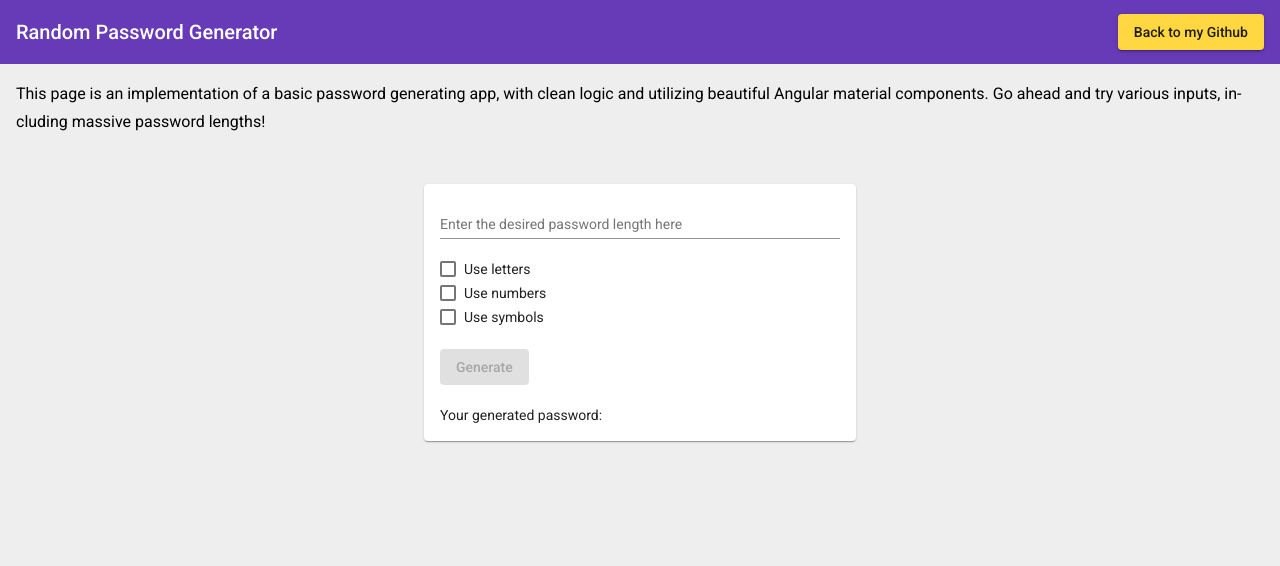
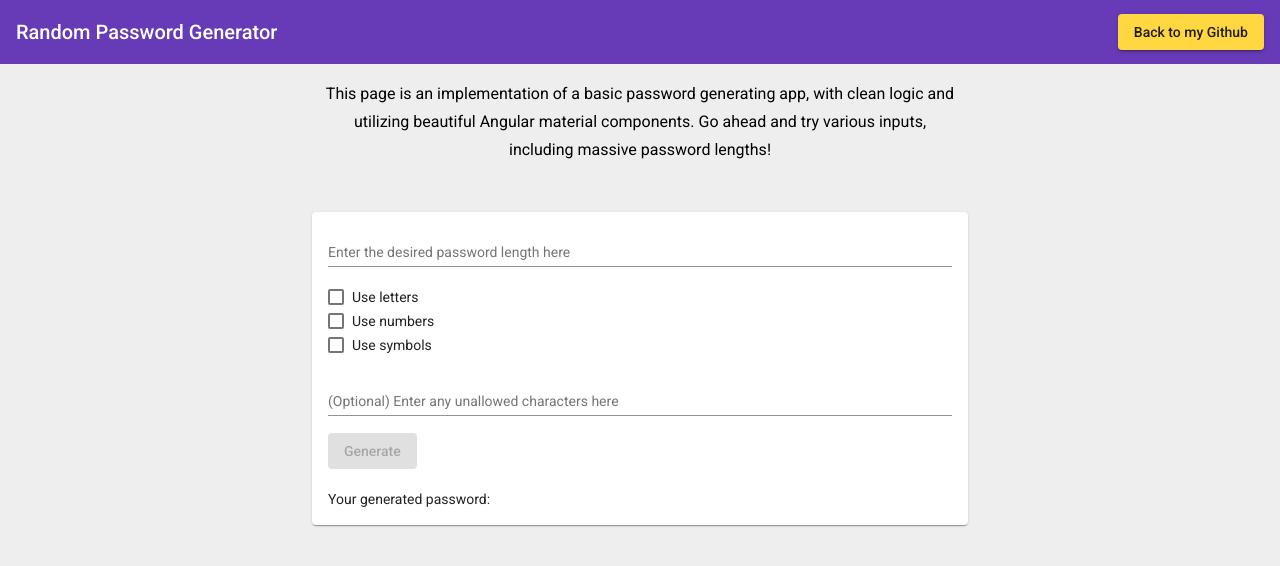
Before and after one commit to arami265/angular-password-generator, an Angular app: page / in a window 1280 px wide. Shown: the top 566 px of the page. Built offline with nearby package versions, Linux system fonts and the light colour scheme.

Commit message:
Added feature, small improvements
Added feature supporting unallowed characters; added README contents; changed styling slightly; improved Github link. Also made slight formatting changes.

```diff
--- a/src/app/app.component.html
+++ b/src/app/app.component.html
@@ -1,32 +1,40 @@
 <mat-toolbar color="primary">
   <span>Random Password Generator</span>
   <span class="toolbar-spacer"></span>
-  <a href="https://github.com/arami265">
+  <a href="https://github.com/arami265/angular-password-generator">
     <button mat-raised-button
     type='button'
     color="accent">Back to my Github</button>
   </a>
 </mat-toolbar>
 
-<div class="centered">
+<div class="med-width centered center-text">
   <h3>This page is an implementation of a basic password generating app, with clean logic and utilizing beautiful Angular material components. Go ahead and try various inputs, including massive password lengths!
   </h3>
 </div>
 
 <div class="centered">
-  <mat-card class = "form">
+  <mat-card class = "med-width">
     <form autocomplete="off">
       <mat-form-field class="full-width">
         <mat-label>Enter the desired password length here</mat-label>
         <input matInput type="text" (input)="onInputLength($event.target!)" />
       </mat-form-field>
 
+      <br>
       <mat-checkbox (change)="onChangeUseLetters()">Use letters</mat-checkbox>
       <br>
       <mat-checkbox (change)="onChangeUseNumbers()">Use numbers</mat-checkbox>
       <br>
       <mat-checkbox (change)="onChangeUseSymbols()">Use symbols</mat-checkbox>
       <br><br>
+
+      <mat-form-field class="full-width">
+        <mat-label>(Optional) Enter any unallowed characters here</mat-label>
+        <input matInput type="text" (input)="onInputUnallowed($event.target!)" />
+      </mat-form-field>
+
+      <br>
       <button mat-raised-button
       type='button'
       color="primary"
--- a/src/app/app.component.ts
+++ b/src/app/app.component.ts
@@ -7,6 +7,7 @@ import { Component } from '@angular/core';
 })
 export class AppComponent {
   length = 0;
+  unallowed = '';
   useLetters = false;
   useNumbers = false;
   useSymbols = false;
@@ -19,9 +20,17 @@ export class AppComponent {
     if(Number.isInteger(parsedValue)) {
       this.length = parsedValue;
     }
-    else {
-      this.length = 0;
+    else this.length = 0;
+  }
+
+  onInputUnallowed(target: EventTarget) {
+    const value = (target as HTMLInputElement).value;
+    const unallowed = value;
+
+    if(unallowed.length > 0) {
+      this.unallowed = unallowed;
     }
+    else this.unallowed = '';
   }
 
   onChangeUseLetters() {
@@ -48,6 +57,7 @@ export class AppComponent {
     // console.log('letters: ' + this.useLetters);
     // console.log('numbers: ' + this.useNumbers);
     // console.log('symbols: ' + this.useSymbols);
+    // console.log(this.unallowed);
 
     const letters = 'qwertyuiopasdfghjklzxcvbnm';
     const numbers = '1234567890';
@@ -65,11 +75,17 @@ export class AppComponent {
       validChars += symbols;
     }
 
+    if(this.unallowed.length > 0) {
+      for (let i = 0; i < this.unallowed.length; i++) {
+        validChars = validChars.replace(this.unallowed[i], '');
+      }
+    }
+
     let generatedPassword = '';
     for (let i = 0; i < this.length; i++) {
-      const index = Math.floor(Math.random() * validChars.length);
+      const randIndex = Math.floor(Math.random() * validChars.length);
 
-      generatedPassword += validChars[index];
+      generatedPassword += validChars[randIndex];
     }
 
     this.password = generatedPassword;
--- a/src/styles.css
+++ b/src/styles.css
@@ -6,31 +6,39 @@ body {
   font-family: Roboto, "Helvetica Neue", sans-serif;
   background-color: #EEEEEE;
   -ms-word-break: break-all;
-    word-break: break-all;
+  word-break: break-all;
 
  /* Non standard for WebKit */
-    word-break: break-word;
+  word-break: break-word;
 
--webkit-hyphens: auto;
--moz-hyphens: auto;
-    hyphens: auto;
+  /* -webkit-hyphens: auto;
+  -moz-hyphens: auto;
+  hyphens: auto; */
 }
 
 .toolbar-spacer {
   flex: 1 1 auto;
 }
 
-.form {
-  width: 50vh;
+.med-width {
+  width: 50%;
+}
+
+.larger-width {
+  width: 70%;
 }
 
 .full-width {
   width: 100%;
-  height: 100%;
+}
+
+.center-text {
+  text-align: center;
 }
 
 .centered {
   padding: 2vh;
+  margin: auto;
   display: flex;
   justify-content: center;
   align-items: center;
```
Also changed, not shown: 1 other file (tests, documents, lock files or other folders).
